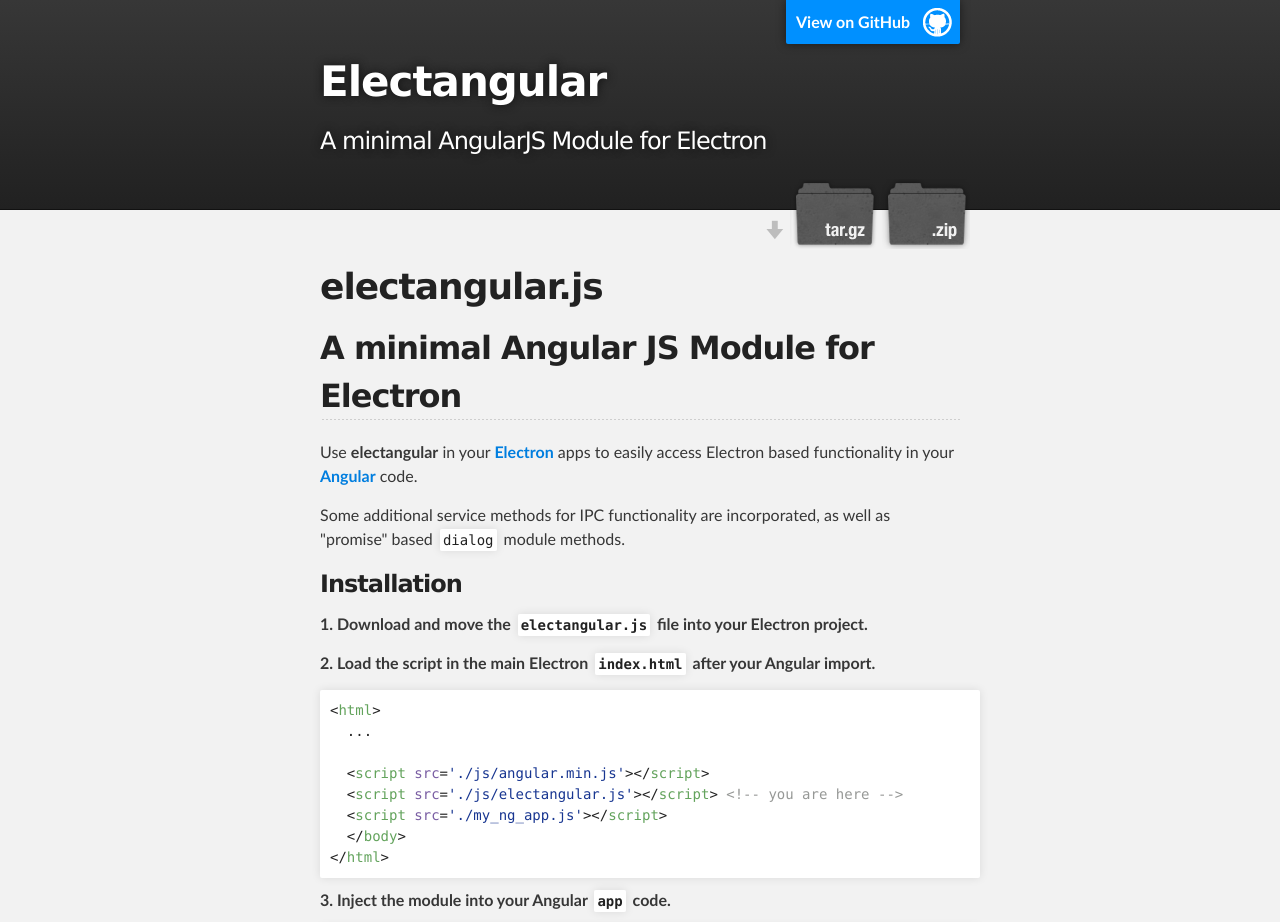
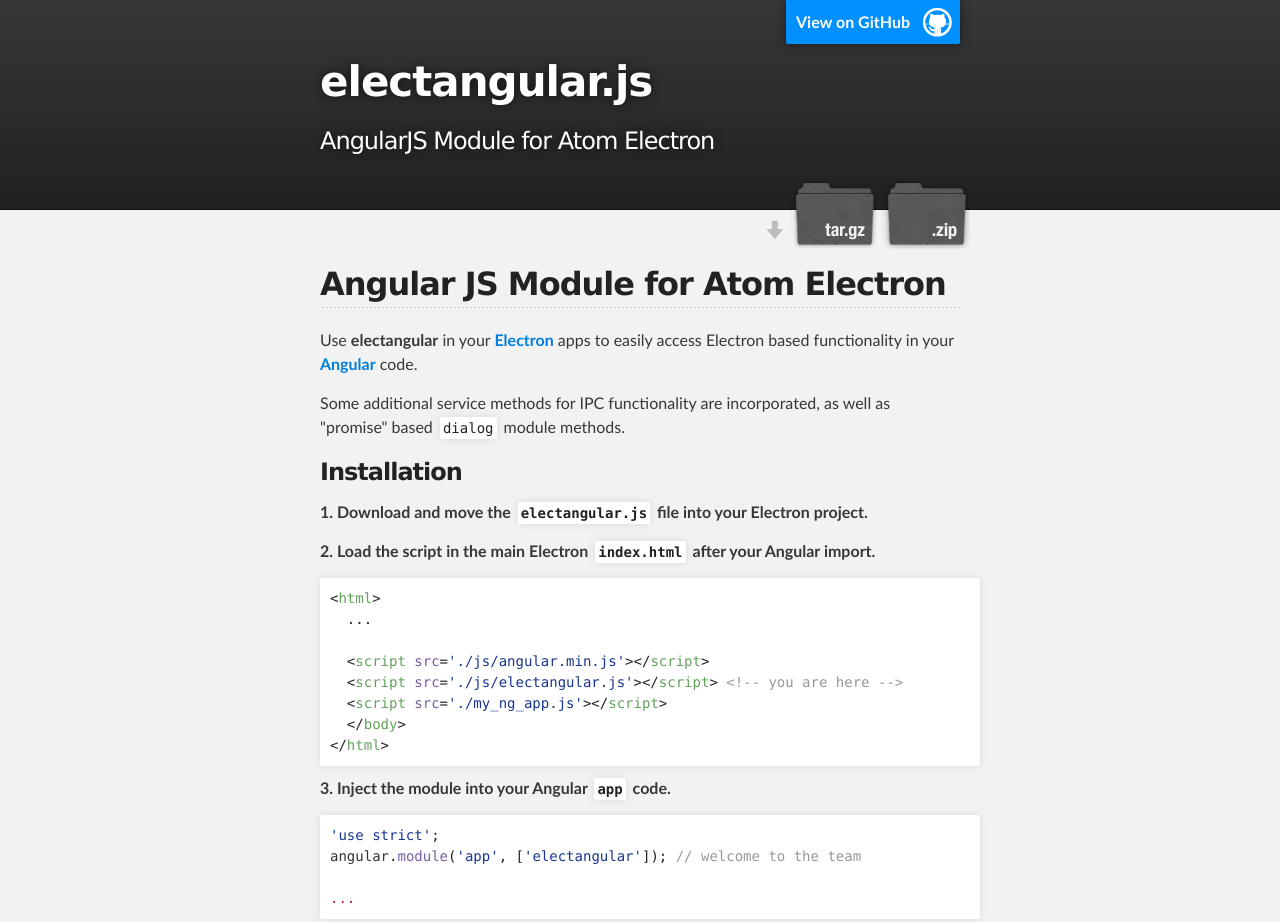
Before and after one commit to develephant/electangular, a plain HTML site: page index.html in a window 1280 px wide. Shown: the top 922 px of the page. Drawn offline with Linux system fonts and the light colour scheme.

Commit message:
Create gh-pages branch via GitHub

```diff
--- a/index.html
+++ b/index.html
@@ -4,11 +4,11 @@
   <head>
     <meta charset='utf-8'>
     <meta http-equiv="X-UA-Compatible" content="chrome=1">
-    <meta name="description" content="Electangular : A minimal AngularJS Module for Electron">
+    <meta name="description" content="electangular.js : AngularJS Module for Atom Electron">
 
     <link rel="stylesheet" type="text/css" media="screen" href="stylesheets/stylesheet.css">
 
-    <title>Electangular</title>
+    <title>electangular.js</title>
   </head>
 
   <body>
@@ -18,8 +18,8 @@
         <header class="inner">
           <a id="forkme_banner" href="https://github.com/develephant/electangular">View on GitHub</a>
 
-          <h1 id="project_title">Electangular</h1>
-          <h2 id="project_tagline">A minimal AngularJS Module for Electron</h2>
+          <h1 id="project_title">electangular.js</h1>
+          <h2 id="project_tagline">AngularJS Module for Atom Electron</h2>
 
             <section id="downloads">
               <a class="zip_download_link" href="https://github.com/develephant/electangular/zipball/master">Download this project as a .zip file</a>
@@ -31,11 +31,8 @@
     <!-- MAIN CONTENT -->
     <div id="main_content_wrap" class="outer">
       <section id="main_content" class="inner">
-        <h1>
-<a id="electangularjs" class="anchor" href="#electangularjs" aria-hidden="true"><span aria-hidden="true" class="octicon octicon-link"></span></a>electangular.js</h1>
-
-<h2>
-<a id="a-minimal-angular-js-module-for-electron" class="anchor" href="#a-minimal-angular-js-module-for-electron" aria-hidden="true"><span aria-hidden="true" class="octicon octicon-link"></span></a>A minimal Angular JS Module for Electron</h2>
+        <h2>
+<a id="angular-js-module-for-atom-electron" class="anchor" href="#angular-js-module-for-atom-electron" aria-hidden="true"><span aria-hidden="true" class="octicon octicon-link"></span></a>Angular JS Module for Atom Electron</h2>
 
 <p>Use <strong>electangular</strong> in your <strong><a href="http://electron.atom.io/">Electron</a></strong> apps to easily access Electron based functionality in your <strong><a href="https://angularjs.org/">Angular</a></strong> code.</p>
 
@@ -414,7 +411,7 @@
     <!-- FOOTER  -->
     <div id="footer_wrap" class="outer">
       <footer class="inner">
-        <p class="copyright">Electangular maintained by <a href="https://github.com/develephant">develephant</a></p>
+        <p class="copyright">electangular.js maintained by <a href="https://github.com/develephant">develephant</a></p>
         <p>Published with <a href="https://pages.github.com">GitHub Pages</a></p>
       </footer>
     </div>
```
Also changed, not shown: params.json (+3 -3 lines).
